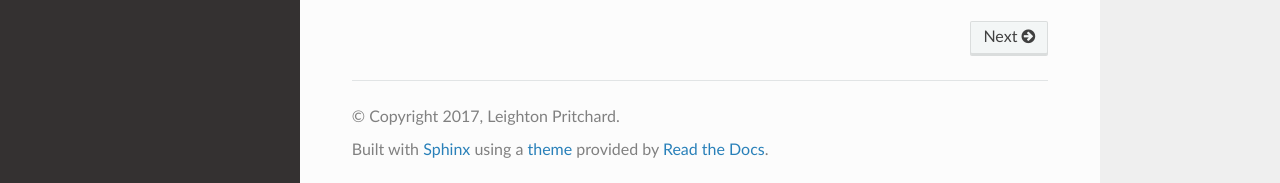
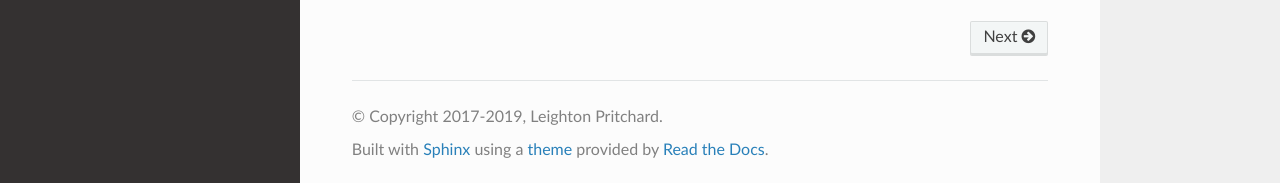
Before and after one commit to widdowquinn/pyani, a Sphinx documentation site: the page built from docs/index.rst, in a window 1280 px wide and 900 px high, scrolled down 1650 px. Shown: the part 714-897 px from the top of the window. Built offline with Sphinx 7.4.7 and the Read the Docs theme 2.0.0, drawn with Linux system fonts in a browser that asks for light colours.

```diff
--- a/docs/conf.py
+++ b/docs/conf.py
@@ -56,7 +56,7 @@ master_doc = "index"
 
 # General information about the project.
 project = "pyani"
-copyright = "2017, Leighton Pritchard"
+copyright = "2017-2019, Leighton Pritchard"
 author = "Leighton Pritchard"
 
 # The version info for the project you're documenting, acts as replacement for
```
